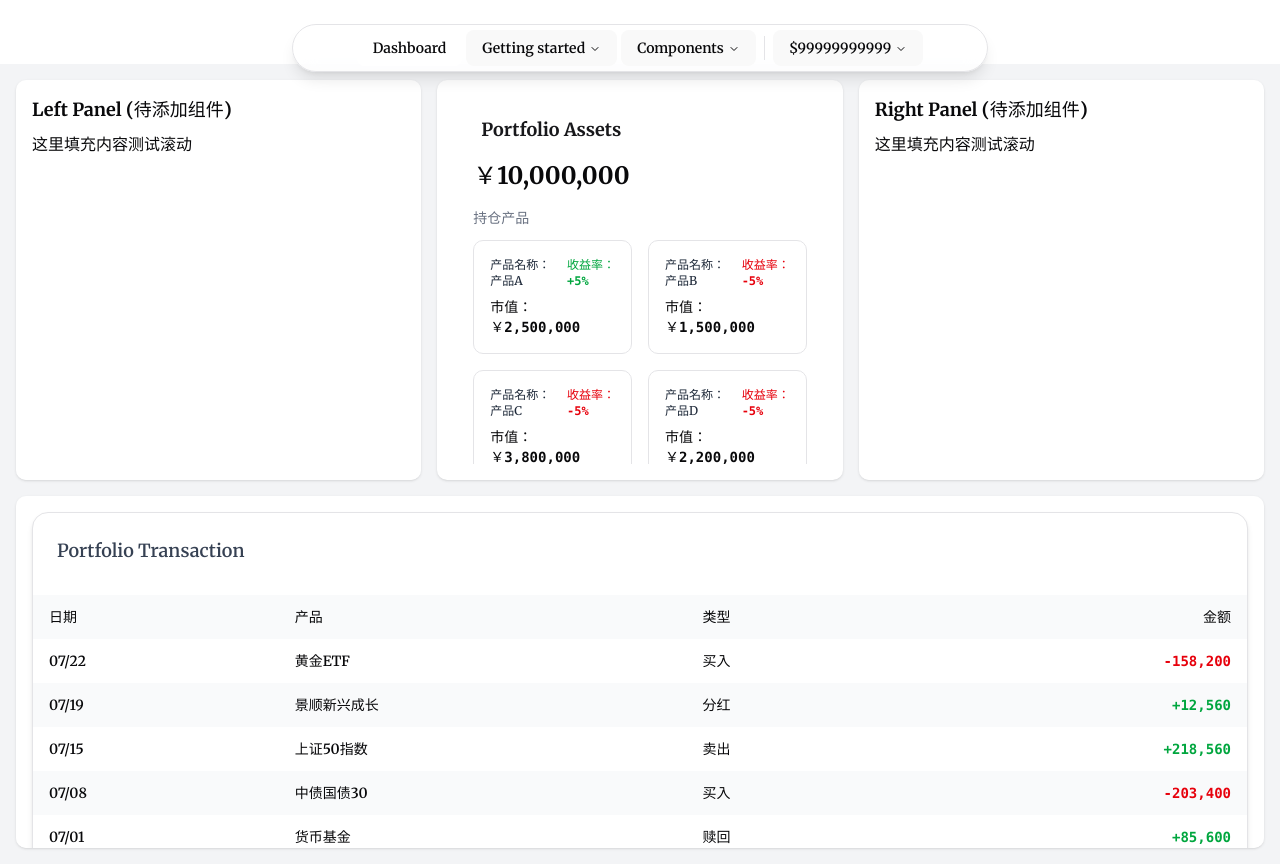
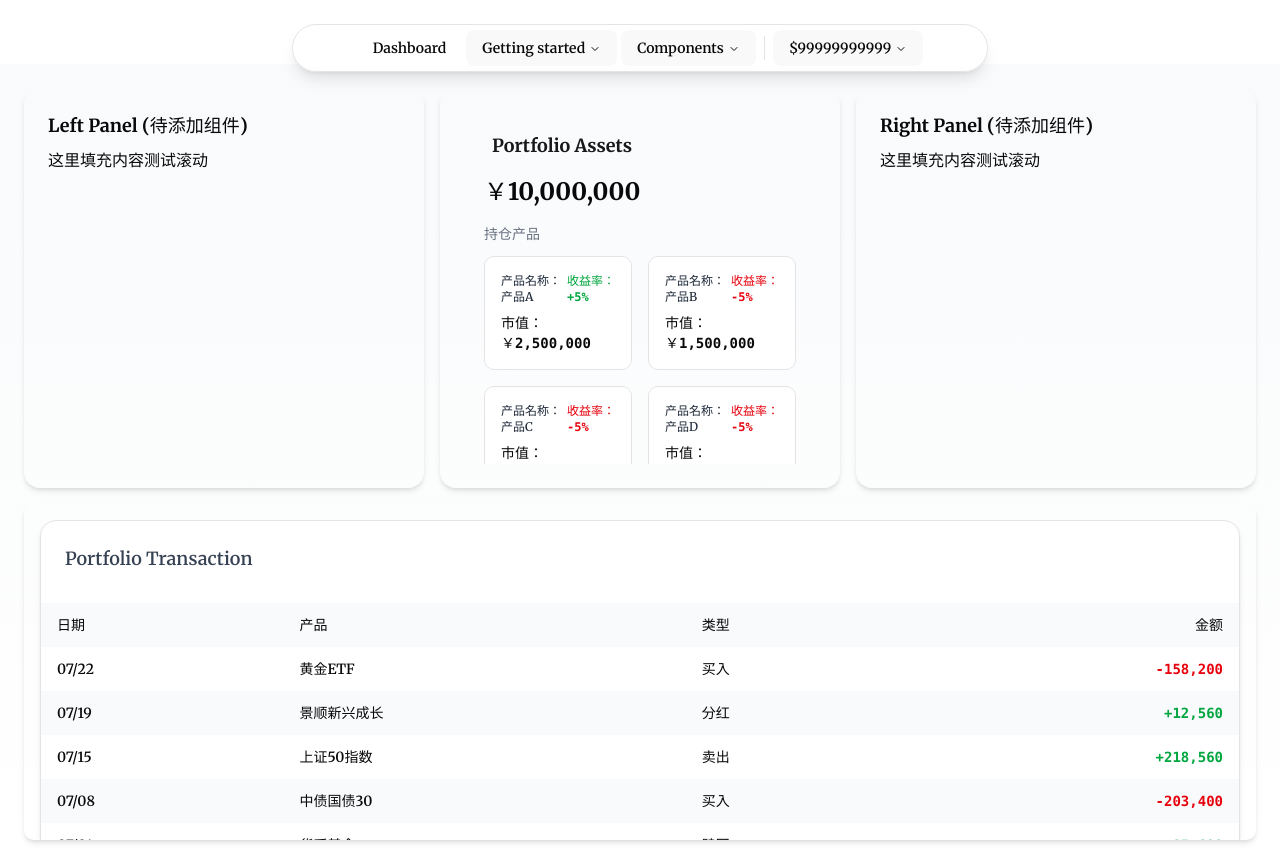
Before and after one commit to channingliang/portfolio-manager-five-devs, a Vue app in the folder fe/: page /dashboard in a window 1280 px wide. Built offline with nearby package versions, Linux system fonts and the light colour scheme.

Commit message:
save for merge

```diff
--- a/fe/src/components/dashboard/PortfolioTransaction.vue
+++ b/fe/src/components/dashboard/PortfolioTransaction.vue
@@ -22,7 +22,7 @@ const trades = ref([
       </CardHeader>
       <CardContent class="p-0">
         <table class="w-full text-sm">
-          <thead class="bg-gray-50">
+          <thead class="bg-gray-50 sticky top-0 z-10">
             <tr>
               <th class="px-4 py-3 text-left">日期</th>
               <th class="px-4 py-3 text-left">产品</th>
--- a/fe/src/router/index.js
+++ b/fe/src/router/index.js
@@ -1,7 +1,7 @@
 import { createRouter, createWebHistory } from "vue-router";
 import BaseLayout from "@/layout/BaseLayout.vue";
 import Dashboard from "@/views/Dashboard.vue";
-import ProductsMarket from "@/views/ProductMarket.vue";
+import ProductMarket from "@/views/ProductMarket.vue";
 
 const routes = [
   {
@@ -18,7 +18,7 @@ const routes = [
       },
       {
         path: "/market",
-        component: ProductsMarket,
+        component: ProductMarket,
       },
     ],
   },
--- a/fe/src/views/Dashboard.vue
+++ b/fe/src/views/Dashboard.vue
@@ -16,32 +16,51 @@ import PortfolioTransaction from "@/components/dashboard/PortfolioTransaction.vu
 
 <template>
   <!-- 整体容器，高度占满屏幕 -->
-  <div class="flex h-screen flex-col gap-4 bg-gray-100 p-4">
+  <div
+    class="to-grey-100 flex h-screen flex-col gap-4 bg-gradient-to-b from-gray-50 p-6"
+  >
     <!-- 上半部分：三栏，高度固定 -->
     <div class="grid h-[400px] grid-cols-3 gap-4">
       <!-- 左侧 -->
-      <div class="overflow-y-auto rounded-lg bg-white p-4 shadow">
+      <div
+        class="group via-sky-10 from-grey-50 to-grey-100 overflow-y-auto rounded-2xl bg-gradient-to-br p-6 shadow-md transition-all duration-300 hover:-translate-y-1 hover:scale-[1.01] hover:shadow-2xl"
+      >
         <h2 class="mb-2 text-lg font-bold">Left Panel (待添加组件)</h2>
         <div class="h-[800px]">这里填充内容测试滚动</div>
       </div>
 
       <!-- 中间：Portfolio Assets -->
-      <div class="overflow-y-auto rounded-lg bg-white p-4 shadow">
+      <div
+        class="group via-sky-10 from-grey-50 to-grey-100 overflow-y-auto rounded-2xl bg-gradient-to-br p-6 shadow-md transition-all duration-300 hover:-translate-y-1 hover:scale-[1.01] hover:shadow-2xl"
+      >
         <Portfolio />
       </div>
 
       <!-- 右侧 -->
-      <div class="overflow-y-auto rounded-lg bg-white p-4 shadow">
+      <div
+        class="group from-grey-50 to-grey-100 overflow-y-auto rounded-2xl bg-gradient-to-br p-6 shadow-md transition-all duration-300 hover:-translate-y-1 hover:scale-[1.01] hover:shadow-2xl"
+      >
         <h2 class="mb-2 text-lg font-bold">Right Panel (待添加组件)</h2>
         <div class="h-[600px]">这里填充内容测试滚动</div>
       </div>
     </div>
 
     <!-- 下半部分：交易历史，自适应剩余空间 -->
-    <div class="flex-1 overflow-y-auto rounded-lg bg-white p-4 shadow">
+    <div
+      class="group via-sky-10 from-grey-50 to-grey-100 flex-1 overflow-y-auto rounded-lg bg-gradient-to-br p-4 shadow-md transition-all duration-300 hover:-translate-y-1 hover:scale-[1.01] hover:shadow-2xl"
+    >
       <PortfolioTransaction />
     </div>
   </div>
 </template>
 
-<style scoped></style>
+<style scoped>
+/* 滚动条美化：简洁细线风格 */
+::-webkit-scrollbar {
+  width: 6px;
+}
+::-webkit-scrollbar-thumb {
+  background-color: rgba(100, 100, 100, 0.2);
+  border-radius: 3px;
+}
+</style>
--- a/fe/src/views/ProductMarket.vue
+++ b/fe/src/views/ProductMarket.vue
@@ -1,9 +1,7 @@
 <template>
-  <div class="products-market p-6">
-    <h1 class="mb-4 text-2xl font-bold">产品市场</h1>
-
-    <!-- 搜索框 -->
-    <div class="mb-4">
+  <div class="products-market p-6 flex flex-col gap-4">
+    <!-- 顶部搜索框 -->
+    <div>
       <input
         v-model="searchQuery"
         type="text"
@@ -11,6 +9,9 @@
         class="w-full rounded border px-3 py-2"
       />
     </div>
+
+    <!-- 标题 -->
+    <h1 class="text-xl font-bold mb-2">产品市场</h1>
 
     <!-- 加载状态 -->
     <div v-if="loading" class="text-gray-500">加载中...</div>
@@ -28,9 +29,9 @@
         :key="product.id"
         class="rounded border p-4 shadow transition hover:shadow-lg"
       >
-        <h2 class="text-lg font-semibold">{{ product.name }}</h2>
-        <p class="text-gray-600">类型: {{ product.type }}</p>
-        <p class="font-bold text-gray-800">价格: ${{ product.price }}</p>
+        <h2 class="text-base font-semibold">{{ product.name }}</h2>
+        <p class="text-xs text-gray-600">类型: {{ product.type }}</p>
+        <p class="font-bold text-xs text-gray-800">价格: ${{ product.price }}</p>
       </div>
     </div>
   </div>
@@ -40,8 +41,16 @@
 import { ref, computed, onMounted } from "vue";
 import axios from "axios";
 
+
 // 状态管理
-const products = ref([]);
+const products = ref([
+  { id: 1, name: "华夏成长基金", type: "基金", price: 3.25 },
+  { id: 2, name: "贵州茅台", type: "股票", price: 1680.50 },
+  { id: 3, name: "招商银行", type: "股票", price: 32.80 },
+  { id: 4, name: "易方达蓝筹", type: "基金", price: 2.98 },
+  { id: 5, name: "宁德时代", type: "股票", price: 210.10 },
+  { id: 6, name: "中证500ETF", type: "基金", price: 5.12 },
+]);
 const loading = ref(false);
 const error = ref(null);
 const searchQuery = ref("");
```
